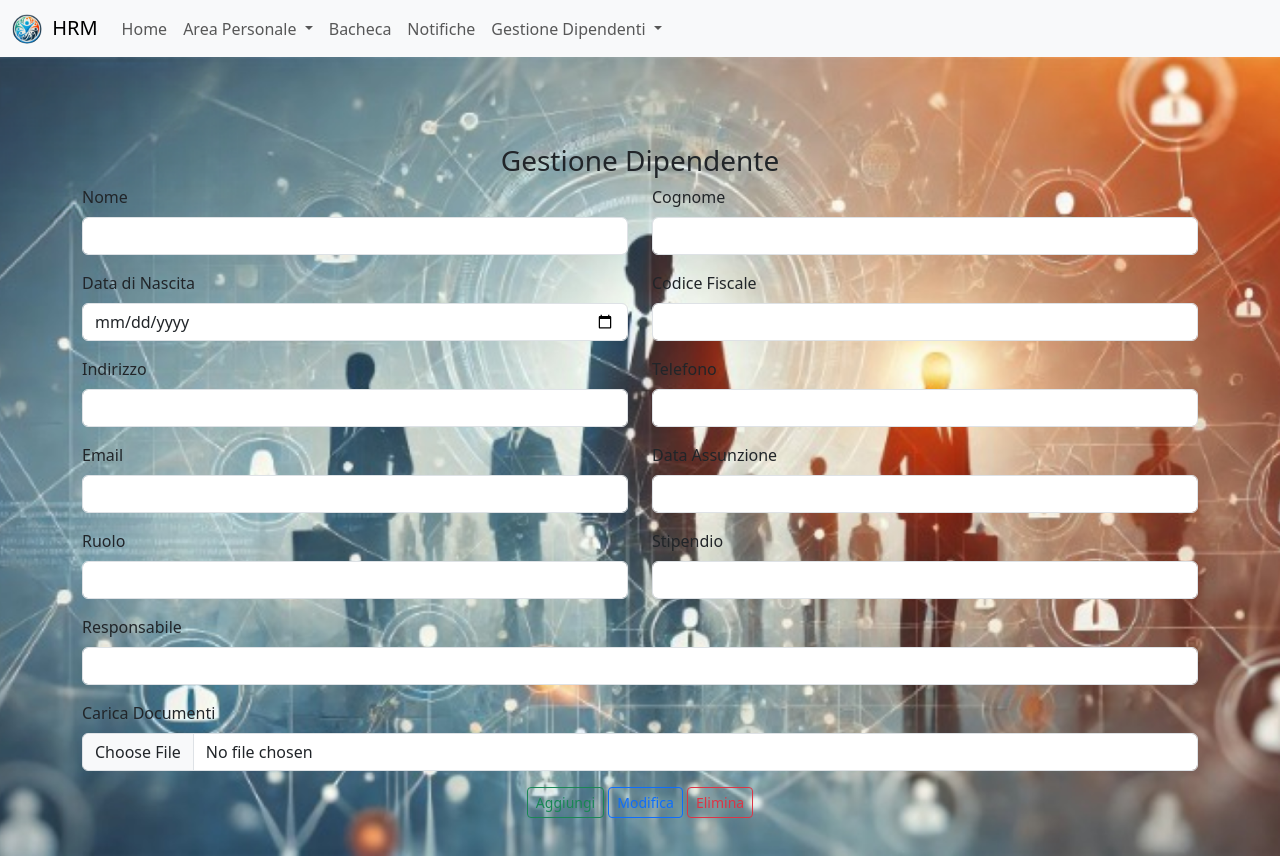
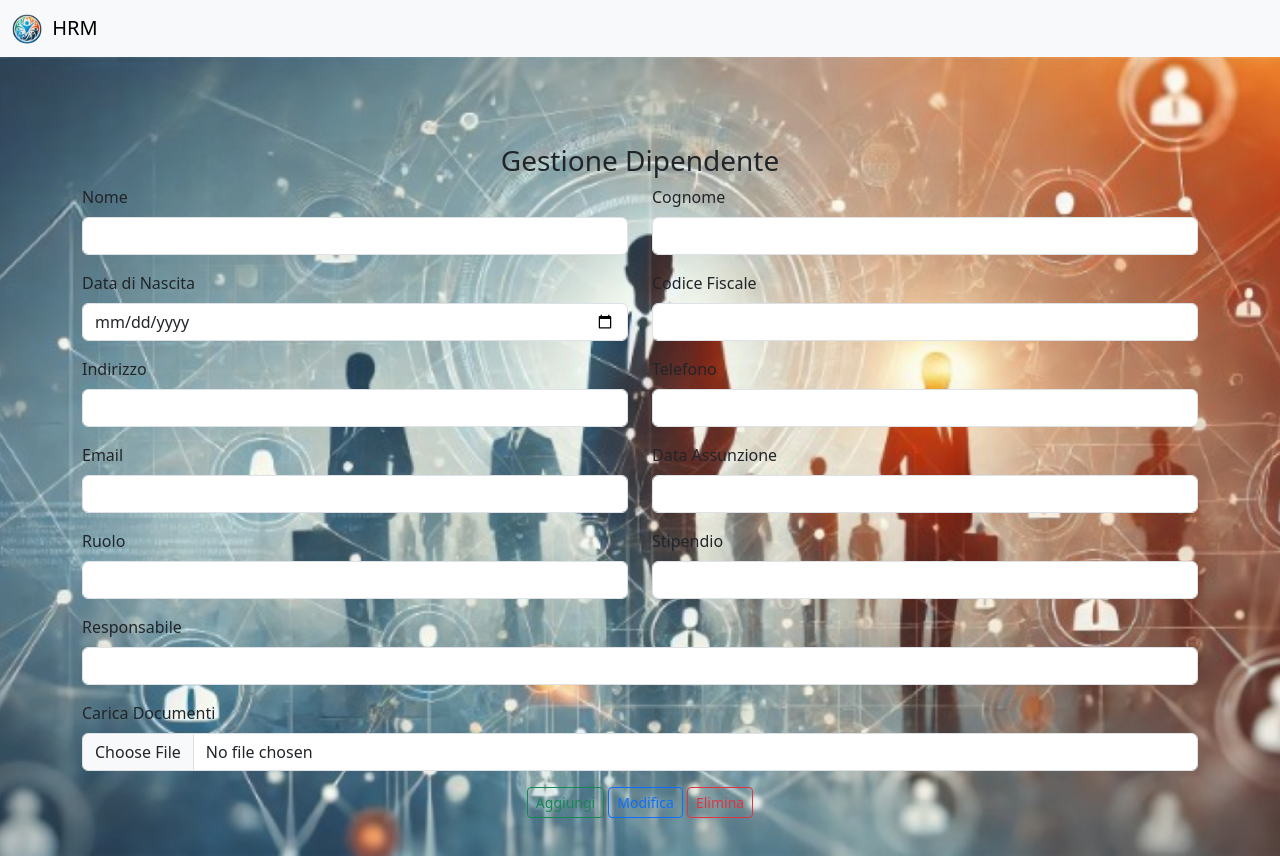
Before and after one commit to LorenzoSiena/HRMS-Human-Resource-Management-System, a Django app: page /dipendenti in a window 1280 px wide. Shown: the top 856 px of the page. Run offline with Django 3.2, Linux system fonts and the light colour scheme.

Commit message:
Modificato navbar

```diff
--- a/hrms_project/hrms_app/templates/hrms_app/base.html
+++ b/hrms_project/hrms_app/templates/hrms_app/base.html
@@ -34,10 +34,15 @@
                 <span style="margin-left: 5px">HRM</span>
             </a>
 
+            <!-- Se l'autenticazione dell'utente è avvenuta con successo mostriamo il menù, il messaggio di benvenuto ed il pulsante di logout -->
+            {% if user.is_authenticated %}
+
+                <!-- Menù hamburger -->
                 <button class="navbar-toggler ms-0" type="button" data-bs-toggle="collapse" data-bs-target="#navbarNavAltMarkup" aria-controls="navbarNavAltMarkup" aria-expanded="false" aria-label="Toggle navigation">
                     <span class="navbar-toggler-icon" style="width: 20px; height: 15px; background-size: 100% auto; margin-left: 0;"> </span>
                 </button>
 
+                <!-- Menù di navigazione -->
                 <div class="collapse navbar-collapse" id="navbarNavAltMarkup">
                     <div class="navbar-nav">
                         <a class="nav-link" href="#">Home</a>
@@ -64,28 +69,7 @@
                                 <li><a class="dropdown-item" href="#">Documenti</a></li>
                                 <li><a class="dropdown-item" href="#">Report</a></li>
                             </ul>
-
-
-            <!-- Se l'autenticazione dell'utente è avvenuta con successo mostriamo il menù, il messaggio di benvenuto ed il pulsante di logout -->
-            {% if user.is_authenticated %}
-
-                <!-- Menù hamburger -->
-                <button class="navbar-toggler ms-0" type="button" data-bs-toggle="collapse" data-bs-target="#navbarNavAltMarkup" aria-controls="navbarNavAltMarkup" aria-expanded="false" aria-label="Toggle navigation">
-                    <span class="navbar-toggler-icon" style="width: 20px; height: 15px; background-size: 100% auto; margin-left: 0;"></span>
-                </button>
-
-                <!-- Menù di navigazione -->
-                <div class="collapse navbar-collapse" id="navbarNavAltMarkup">
-                    <div class="navbar-nav">
-                        <!--<a class="nav-link active" href="#">HRM</a>-->
-                        <a class="nav-link active" href="#">Home</a>
-                        <a class="nav-link active" href="#">Notifiche</a>
-
                 </div>
-                </div>
-
-            </div>
-
 
                 <!-- Messaggio di benvenuto e pulsante di logout-->
                 <div>
```
Lines whose indentation alone changed are shown as unchanged.
